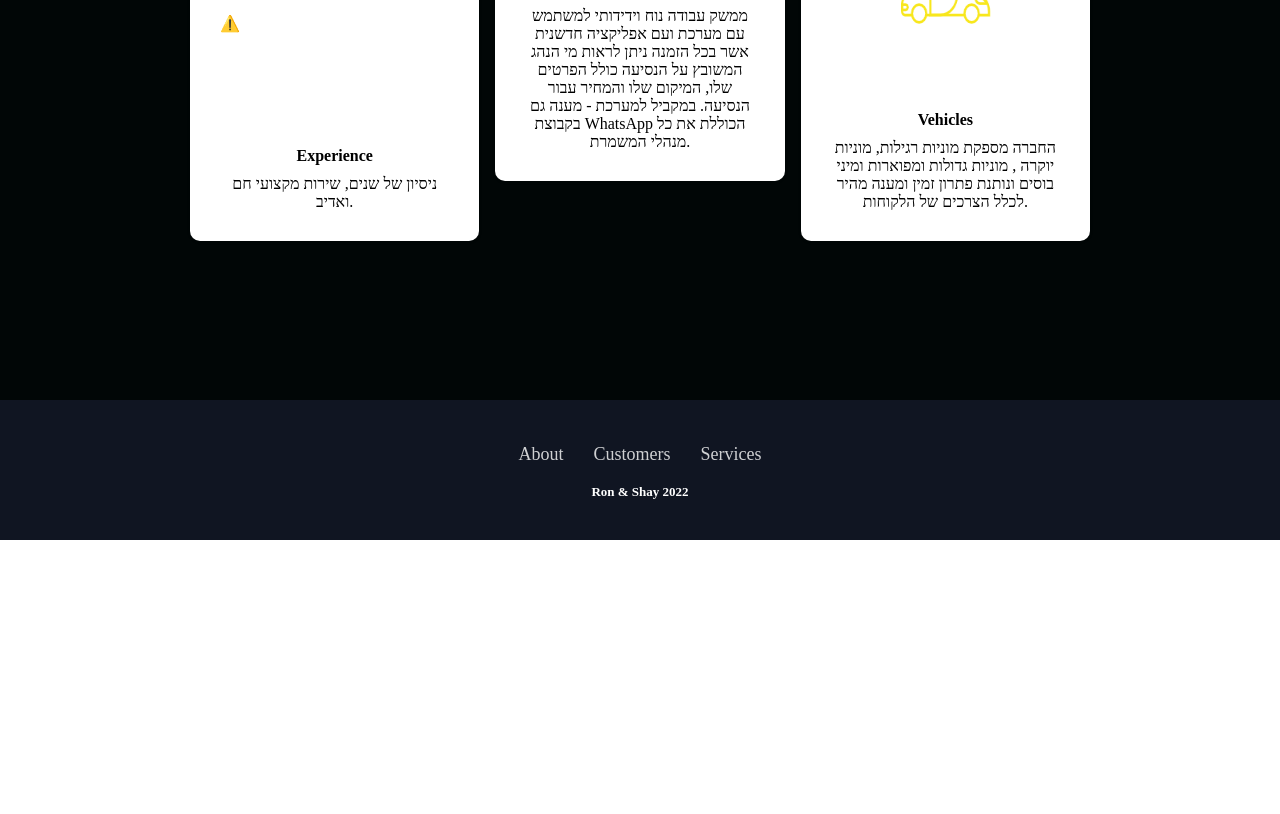
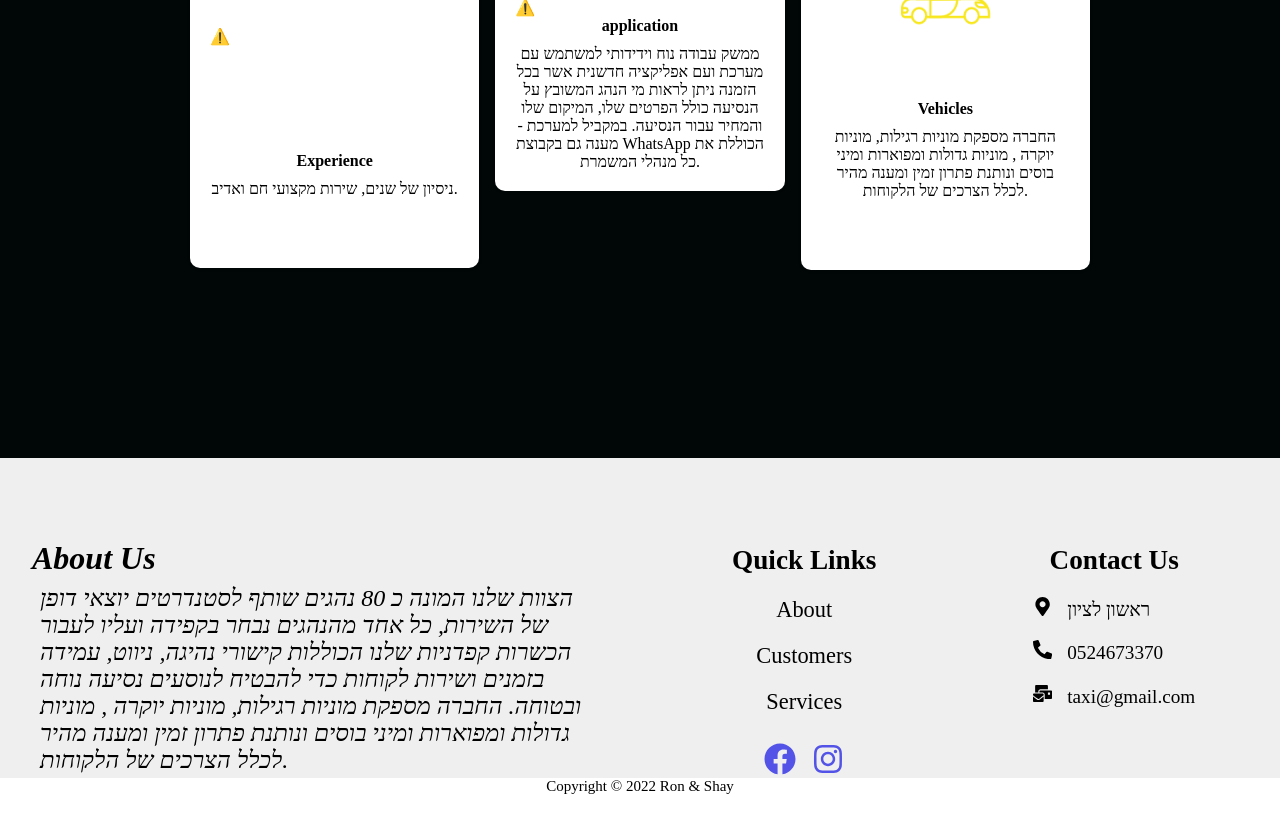
Before and after one commit to orsasson12/taxi-app, a React (Create React App) app: page / in a window 1280 px wide. Shown: the part 2920-3734 px from the top of the page. Before the commit the page ends 3460 px from the top, so only its background shows below. Built offline with nearby package versions, Linux system fonts and the light colour scheme; no server answers.

Commit message:
new changes

```diff
--- a/src/components/Footer/Footer.js
+++ b/src/components/Footer/Footer.js
@@ -1,13 +1,26 @@
 import React from 'react'
 import { Link as LinkS } from 'react-scroll'
 import classes from './Footer.module.css'
+import { FaFacebook, FaInstagram, FaMapMarkerAlt, FaPhoneAlt, FaMailBulk } from 'react-icons/fa'
 function Footer() {
+
     return (
+        <footer>
+            <div className={classes.container}>
+                <div className={classes.leftSide}>
+                    <h2>About Us</h2>
+                    <p>
+                        הצוות שלנו המונה כ 80 נהגים שותף לסטנדרטים יוצאי דופן של השירות, כל אחד מהנהגים נבחר בקפידה ועליו לעבור הכשרות קפדניות שלנו הכוללות קישורי נהיגה, ניווט, עמידה בזמנים ושירות לקוחות כדי להבטיח לנוסעים נסיעה נוחה ובטוחה.
 
-        <footer className={classes.footer}>
-            <ul className={classes.list}>
-                <li className={classes.listItem}>
-                    <LinkS className={classes.link} to="about"
+                        החברה מספקת מוניות רגילות, מוניות יוקרה , מוניות גדולות ומפוארות ומיני בוסים ונותנת פתרון זמין ומענה מהיר לכלל הצרכים של הלקוחות.
+                    </p>
+                </div>
+                <div className={classes.center}>
+                    <h2>Quick Links</h2>
+
+                    <ul >
+                        <li >
+                            <LinkS to="about"
                                 smooth={true}
                                 duration={500}
                                 spy={true}
@@ -16,8 +29,8 @@ function Footer() {
 
                             >About</LinkS>
                         </li>
-                <li className={classes.listItem}>
-                    <LinkS className={classes.link} to="discover"
+                        <li>
+                            <LinkS to="discover"
                                 smooth={true}
                                 duration={500}
                                 spy={true}
@@ -25,8 +38,8 @@ function Footer() {
                                 offset={-80}
                             >Customers</LinkS>
                         </li>
-                <li className={classes.listItem}>
-                    <LinkS className={classes.link} to="services"
+                        <li>
+                            <LinkS to="services"
                                 smooth={true}
                                 duration={500}
                                 spy={true}
@@ -34,9 +47,52 @@ function Footer() {
                                 offset={-80}
                             >Services</LinkS>
                         </li>
+
+                        <div className={classes.social}>
+                        <li >
+                            <a href='https://www.facebook.com/'><FaFacebook /></a>
+                        </li>
+                        <li>
+                            <a href='https://www.facebook.com/'><FaInstagram/></a>
+                        </li>
+                        </div>
                     </ul>
-            <h3 className={classes.copyright}>Ron & Shay {new Date().getFullYear()}</h3>
+                </div>
+                <div className={classes.rightSide}>
+                    <h2>Contact Us</h2>
+                <ul>
+                    <li>
+                    <FaMapMarkerAlt style={{marginRight:'5px'}}/>
+                            <span>ראשון לציון</span>
+
+                    </li>
+                    <li>
+                            <FaPhoneAlt style={{ marginRight: '5px' }}/>
+                            <span> 0524673370</span>
+
+                    </li>
+
+                    <li>
+                            <FaMailBulk style={{ marginRight: '5px' }}/>
+                            <span> taxi@gmail.com</span>
+
+                    </li>
+                </ul>
+                </div>
+            </div>
+            <p style={{textAlign:'center', fontSize:'15px'}}>Copyright &copy; {new Date().getFullYear()} Ron & Shay</p>
         </footer>
+
+
+
+
+
+
+
+
+
+
+
     )
 }
 
--- a/src/components/Footer/Footer.module.css
+++ b/src/components/Footer/Footer.module.css
@@ -1,4 +1,4 @@
-.footer{
+/* .footer{
      background-color: #101522;
      padding:40px 0;
 }
@@ -29,11 +29,170 @@ padding: 0 15px;
     color:#01bf71;
     transition:0.3s ease-out;
     cursor: pointer;
+} */
+.container{
+    display: flex;
+    flex-direction: row;
+     flex-wrap: wrap;
+     background-color: #0f0d0f10;
+     justify-content: space-between;
+     padding-bottom: 10px;
+}
+.container .leftSide{
+    width: 100%;
+    text-align: center;
+    padding: 2rem;
+}
+.leftSide  h2{
+    padding-bottom: 2px;
+    font-size: 2rem;
+    font-style: oblique;
+    font-weight: bold;
+    border-bottom:solid red 0.1rem;
+    display: inline;
+}
+.leftSide p{
+    padding: 0.5rem;
+    font-size: 1.2rem;
+    font-style: italic;
 }
 
-.footer .copyright{
-    color: #fff;
-    margin-top: 15px;
+.center{
+    justify-items: center;
     text-align: center;
-    font-size: 13px;
+    padding-left: 1rem;
 }
+.center h2{
+border-bottom:solid red 0.1rem;
+padding-bottom: 1px;
+    font-size: 1.5rem;
+    font-weight: bold;
+}
+
+.center ul{
+    display: flex;
+    flex-direction: column;
+    width: 100%;
+    justify-content: center;
+    flex-wrap: wrap;
+}
+.center ul li{
+   list-style: none;
+   font-size: 1.2rem;
+}
+
+.center .social{
+display: flex;
+justify-content: space-evenly;
+padding-top: 0.5rem;
+}
+.center .social a{
+    font-size: 1.5rem;
+    color: black;
+}
+.center ul li:active{
+    color:#01bf71;
+    transition:0.1s ease-out;
+}
+.center .social a :active{
+     color:#01bf71;
+    transition:0.1s ease-out;
+}
+
+.rightSide{
+     display: flex;
+   flex-direction: column;
+    padding-right: 1.2rem;
+
+}
+.rightSide h2{
+    border-bottom:solid red 0.1rem;
+    padding-bottom: 0.1rem;
+    font-size: 1.5rem;
+    font-weight: bold;
+    text-align: center;
+}
+
+.rightSide ul li{
+    list-style: none;
+    font-size: 1.2rem;
+    padding-top: 0.2rem;
+}
+
+
+
+@media only screen and (max-width: 980px){
+     .container{
+        justify-content: space-evenly;
+    };
+}
+@media only screen and (min-width:300px) and (max-width:500px) {
+    .container{
+          justify-content: space-between;
+    }
+}
+
+@media only screen and (min-width: 1001px){
+    .container{
+        display: grid;
+        grid-template-columns: 2fr 1fr 1fr;
+        align-items: baseline;
+        grid-gap: 15px;
+        height: 40vh;
+        padding-top: 50px;
+    }
+   .container .leftSide{
+        text-align: left;
+    }
+     .container .leftSide h2{
+       font-size: 2rem;
+    }
+    .container h2{
+        border: none;
+       font-size: 1.7rem;
+    }
+    .container .leftSide p{
+        font-size: 1.5rem;
+
+    }
+    .container .center ul li{
+        padding-top: 20px;
+        grid-gap: 1rem;
+        font-size: 1.4rem;
+    }
+     .container .center ul li:hover{
+         cursor: pointer;
+         color:#01bf71;
+        transition:0.3s ease-out;
+     }
+     .container .center .social{
+         justify-content: center;
+         grid-gap: 1rem;
+
+     }
+     .container .center .social li a{
+         font-size: 2rem;
+         color: rgb(83, 83, 231);
+
+     }
+     .container .center .social li a:hover{
+         font-size: 2.2rem;
+           color:#01bf71;
+        transition:0.5s ease-out;
+        cursor: pointer;
+     }
+     .container .rightSide{
+         align-items: center;
+
+     }
+     .container .rightSide ul{
+         display: grid;
+          grid-gap: 1rem;
+          padding-top: 1rem;
+          cursor: pointer;
+     }
+     .container .rightSide ul li span{
+         display: inline-block;
+         padding-left: 10px;
+     }
+    }
--- /dev/null
+++ b/src/components/Services/Service.module.css
@@ -0,0 +1,19 @@
+lottie-player{
+    height: 20%;
+}
+span{
+  display: inline-block;
+}
+.span{
+   padding-bottom: 50px;
+}
+
+@media  (min-width:375px) and (max-width:999px) {
+ lottie-player{
+     height: 160px;
+ }
+ span{
+     display: inline;
+ }
+
+}
--- a/src/components/Services/Services.js
+++ b/src/components/Services/Services.js
@@ -1,5 +1,5 @@
 import React from 'react'
-
+import classes from './Service.module.css'
 
 import cars from '../../assets/images/animation_200_kz011hgi.gif'
 import {
@@ -9,29 +9,40 @@ import {
     ServicesIcon,
     ServicesH1,
     ServicesH2,
-    ServicesP
+    ServicesP,
+
 } from './ServicesElements'
 const Services = () => {
+
+
     return (
         <ServicesContainer id="services">
             <ServicesH1>Our Services</ServicesH1>
             <ServicesWrapper>
                 <ServicesCard>
-                    <lottie-player src="https://assets6.lottiefiles.com/packages/lf20_wjfepheg.json" style={{height: "300px" }} background="transparent" speed="1"  loop autoplay></lottie-player>
+                    <lottie-player style={{height:'230px'}} src="https://assets6.lottiefiles.com/packages/lf20_wjfepheg.json"     background="transparent" speed="1"  loop autoplay></lottie-player>
                     <ServicesH2>Experience</ServicesH2>
-                    <ServicesP>ניסיון של שנים,
-                        שירות מקצועי חם ואדיב.</ServicesP>
+                    <ServicesP>
+                        <span className={classes.span}>ניסיון של שנים,
+                        שירות מקצועי חם ואדיב.
+                        </span>
+                        </ServicesP>
                 </ServicesCard>
                 <ServicesCard>
-                    <lottie-player src="https://assets7.lottiefiles.com/packages/lf20_ZZ5gpp.json" background="transparent" speed="1"  loop autoplay></lottie-player>
+
+                        <lottie-player src="https://assets7.lottiefiles.com/packages/lf20_ZZ5gpp.json" background="transparent" speed="1"  loop autoplay></lottie-player>
+
                     <ServicesH2>application</ServicesH2>
                     <ServicesP>ממשק עבודה נוח וידידותי למשתמש עם מערכת ועם אפליקציה חדשנית אשר בכל הזמנה ניתן לראות מי הנהג המשובץ על הנסיעה כולל הפרטים שלו, המיקום שלו והמחיר עבור הנסיעה.
                         במקביל למערכת - מענה גם בקבוצת WhatsApp  הכוללת את כל מנהלי המשמרת.</ServicesP>
                 </ServicesCard>
                 <ServicesCard>
-                    <ServicesIcon src={cars} style={{ height: "300px" }} />
+                    <ServicesIcon src={cars}  />
                     <ServicesH2>Vehicles</ServicesH2>
-                    <ServicesP>החברה מספקת מוניות רגילות, מוניות יוקרה , מוניות גדולות ומפוארות ומיני בוסים ונותנת פתרון זמין ומענה מהיר לכלל הצרכים של הלקוחות.</ServicesP>
+                    <ServicesP> <span className={classes.span}>
+                        החברה מספקת מוניות רגילות, מוניות יוקרה , מוניות גדולות ומפוארות ומיני בוסים ונותנת פתרון זמין ומענה מהיר לכלל הצרכים של הלקוחות.
+                        </span>
+                        </ServicesP>
                 </ServicesCard>
             </ServicesWrapper>
         </ServicesContainer>
--- a/src/components/Services/ServicesElements.js
+++ b/src/components/Services/ServicesElements.js
@@ -2,7 +2,7 @@ import styled from "styled-components";
 
 
 export const ServicesContainer = styled.div`
-height: 800px;
+height: 858px;
 display: flex;
 flex-direction: column;
 justify-content: center;
@@ -44,7 +44,7 @@ justify-content:flex-start;
 align-items: center;
 border-radius: 10px;
 max-height: 370px;
-padding: 30px;
+padding: 20px;
 box-shadow: 0 1px 3px rgba(0,0,0,0.2);
 transition: all 0.2s ease-in-out;
 
@@ -59,6 +59,7 @@ export const ServicesIcon = styled.img`
 height:179px;
 width:160px;
 margin-bottom:10px
+
 `
 export const ServicesH1 = styled.h2`
 font-size:2.5rem;
@@ -72,10 +73,18 @@ margin-bottom:64px;
 
 export const ServicesH2 = styled.h3`
 font-size:1rem;
-margin-bottom:10px
+margin-bottom:10px;
+
+@media screen and(max-width:480px){
+   margin-bottom:4px;
+}
 `
 
 export const ServicesP = styled.p`
 font-size:1rem;
 text-align:center;
+
+@media screen and(max-width:480px){
+    font-size:0.5rem;
+}
 `
```
Lines whose indentation alone changed are shown as unchanged.
